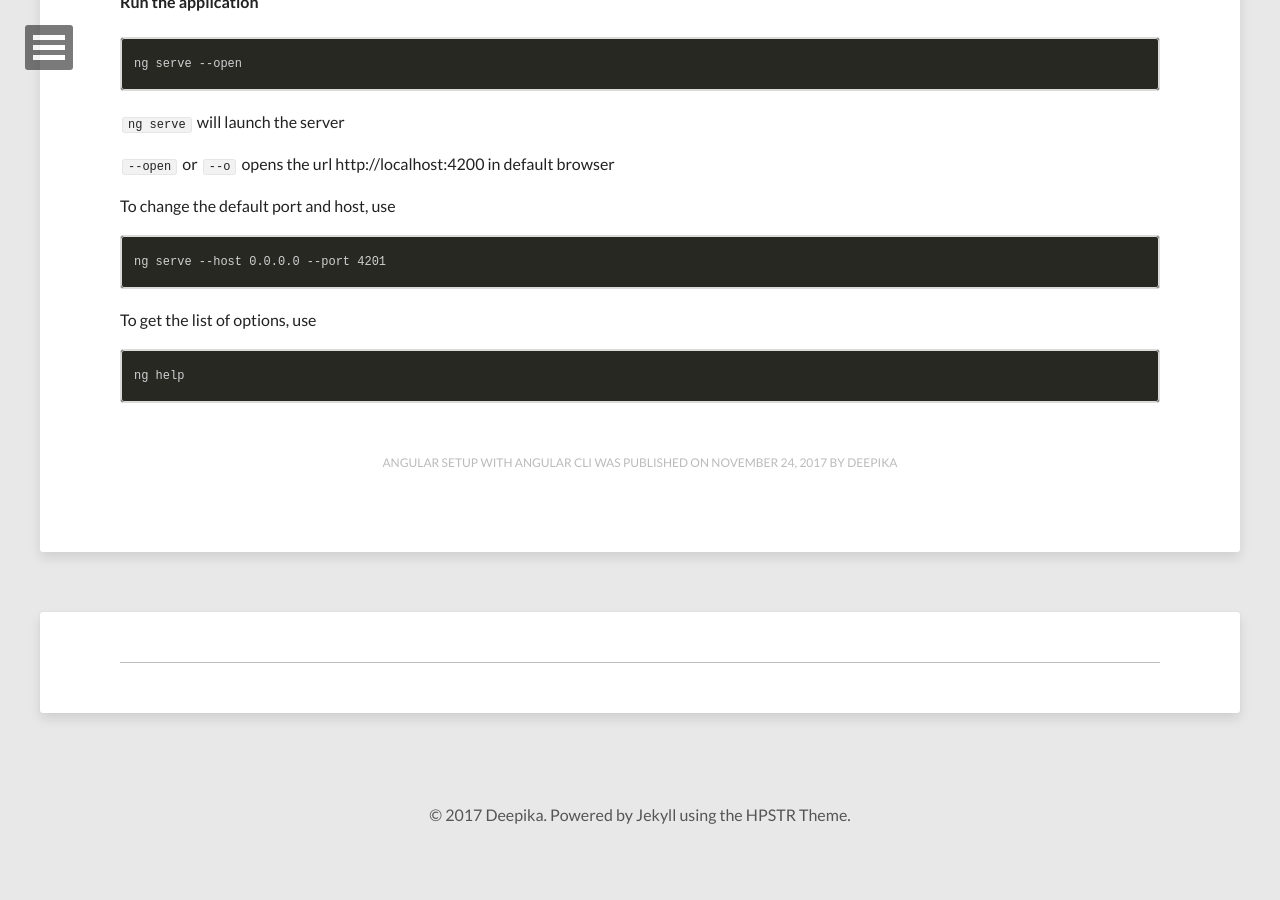
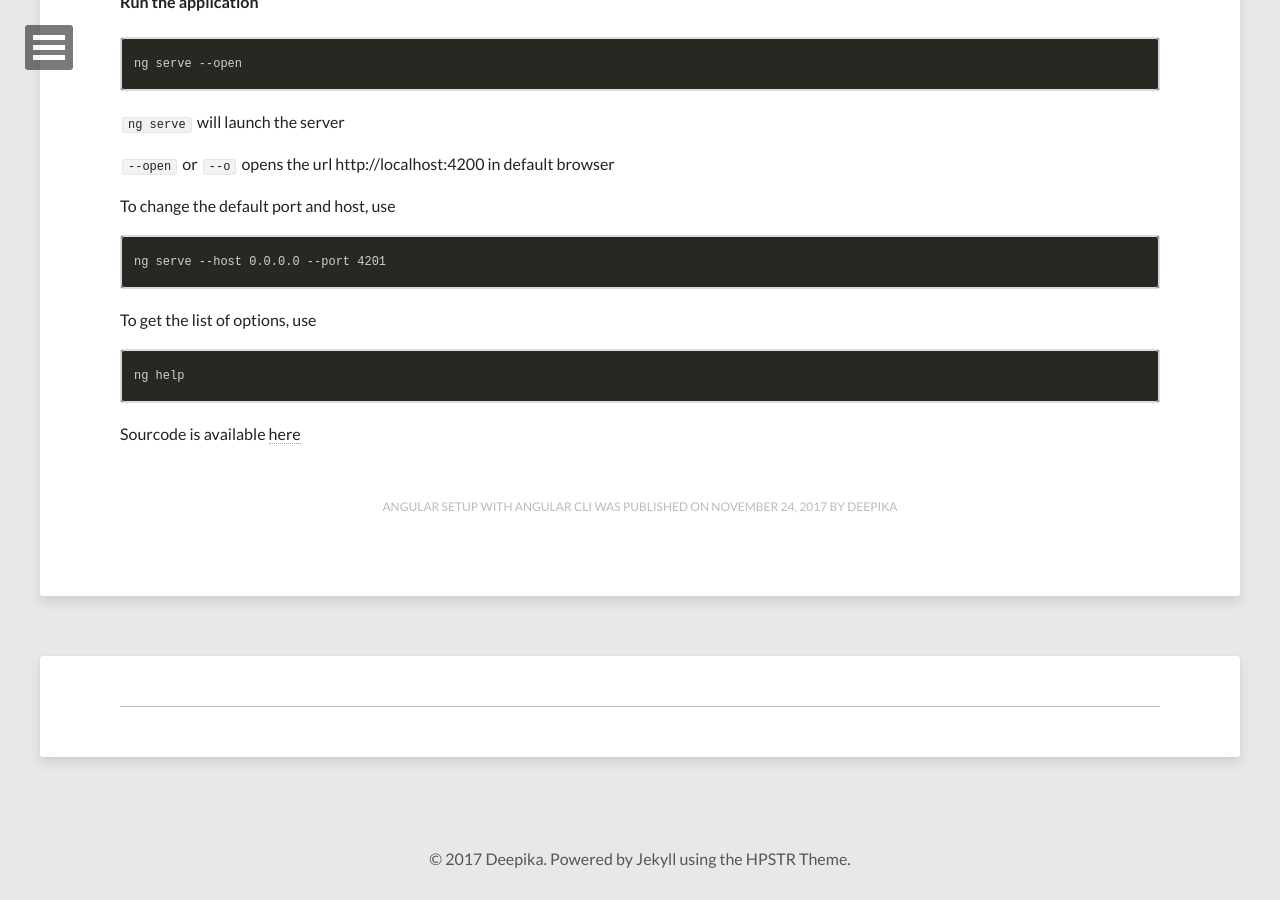
Before and after one commit to DeepikaRajendran/dev-mom, a Jekyll site: the page built from _posts/2017-11-24-angular-setup-with-angular-cli.md, in a window 1280 px wide and 900 px high, scrolled down 810 px. Built offline with Jekyll 4.4.1, drawn with Linux system fonts in a browser that asks for light colours; nearby versions of some CDN libraries; our own code applies the rules of GitHub Pages for plain Markdown files; before the commit the page ends 1666 px from its top, so only the background shows below that.

Commit message:
Source code added

````diff
--- a/_posts/2017-11-24-angular-setup-with-angular-cli.md
+++ b/_posts/2017-11-24-angular-setup-with-angular-cli.md
@@ -33,3 +33,5 @@ To get the list of options, use
 ```
 ng help
 ```
+
+Sourcode is available [here](https://github.com/DeepikaRajendran/baby-app/tree/initial_setup)
````
